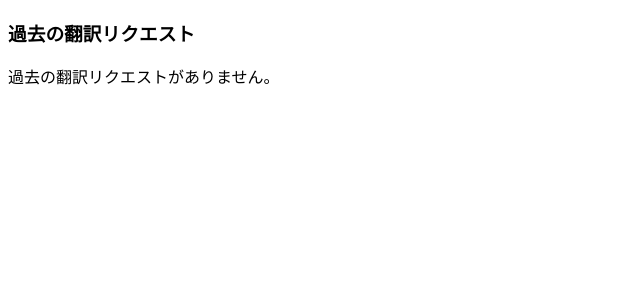
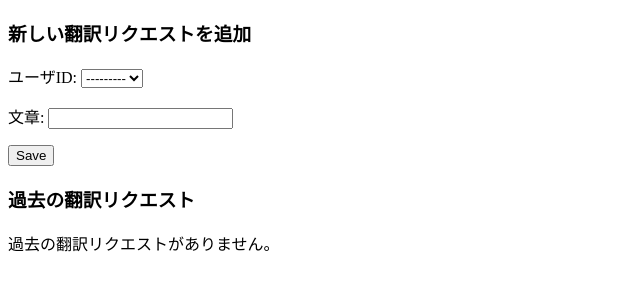
Before and after one commit to andrewwricci/translation-site, a Django app: page /translations/ in a window 1280 px wide. Shown: the top 300 px of the page, without its empty margins (0-640 px from the left). Run offline with Django 4.2, Linux system fonts and the light colour scheme; data that the repository does not hold is empty.

Commit message:
ホームページにフォームを追加

```diff
--- /dev/null
+++ b/app/translations/forms.py
@@ -0,0 +1,11 @@
+from django.forms import ModelForm
+from .models import Original_Text
+
+class OriginalTextForm(ModelForm):
+    class Meta:
+        model = Original_Text
+        fields = ['user_id', 'text']
+        labels = {
+            'user_id': 'ユーザID',
+            'text': '文章'
+        }
--- a/app/translations/models.py
+++ b/app/translations/models.py
@@ -14,6 +14,8 @@ class Original_Text(models.Model):
     id = models.UUIDField(primary_key=True, default=uuid.uuid4, editable=False)
     user_id = models.ForeignKey(User, on_delete=models.CASCADE)
     text = models.CharField(max_length=10000)
+    # add extra info for context
+    # add image
     created_datetime = models.DateTimeField("date created", auto_now_add=True)
     last_updated_datetime = models.DateTimeField("date created", auto_now=True)
     def __str__(self):
--- a/app/translations/templates/translations/index.html
+++ b/app/translations/templates/translations/index.html
@@ -5,7 +5,19 @@
         <title>Index Page</title>
     </head>
     <body>
-    <h3 class="details">過去の翻訳リクエスト</h3>
+        <div class="container">
+            <div class="row">
+                <div class="col-md-12">
+                    <h3>新しい翻訳リクエストを追加</h3>
+                    <form action="{% url 'translations:index' %}" method='POST'>
+                        {% csrf_token %}
+                        {{form.as_p}}
+                        <button type="submit" class="btn btn-primary btn-sm" value=""> Save</button>
+                    </form>
+                </div>
+            </div>
+        </div>
+        <h3 class="details">過去の翻訳リクエスト</h3>
     {% if latest_original_text_list %}
         <ul>
         {% for original_text in latest_original_text_list %}
--- a/app/translations/urls.py
+++ b/app/translations/urls.py
@@ -7,5 +7,6 @@ app_name = "translations"
 urlpatterns = [
     path("", views.index, name="index"),
     path("<uuid:original_text_id>/", views.detail, name="detail"),
+    # path("add-original-text", views.addOriginalText, name="add-original-text")
     # path("<int:original_text_id>/results/", views.results, name="results"),
 ]
--- a/app/translations/views.py
+++ b/app/translations/views.py
@@ -2,10 +2,19 @@ from django.shortcuts import get_object_or_404, render
 
 from .models import Original_Text
 
+from .forms import OriginalTextForm
+
 
 def index(request):
+    form = OriginalTextForm
+
+    if request.method == 'POST':
+        form = OriginalTextForm(request.POST)
+        if form.is_valid():
+            form.save()
+
     latest_original_text_list = Original_Text.objects.order_by("-last_updated_datetime")[:5]
-    context = {"latest_original_text_list": latest_original_text_list}
+    context = {'form': form, "latest_original_text_list": latest_original_text_list}
     return render(request, "translations/index.html", context)
 
 def detail(request, original_text_id):
```
